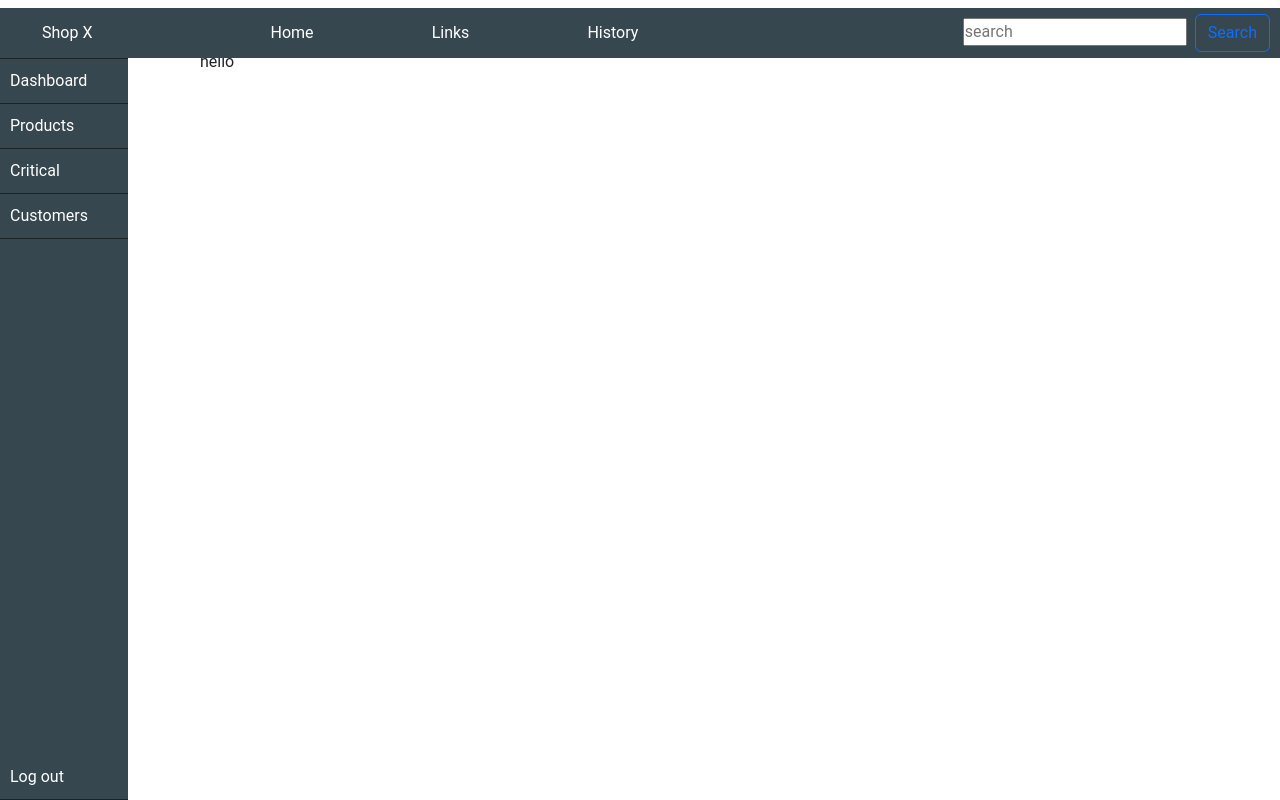
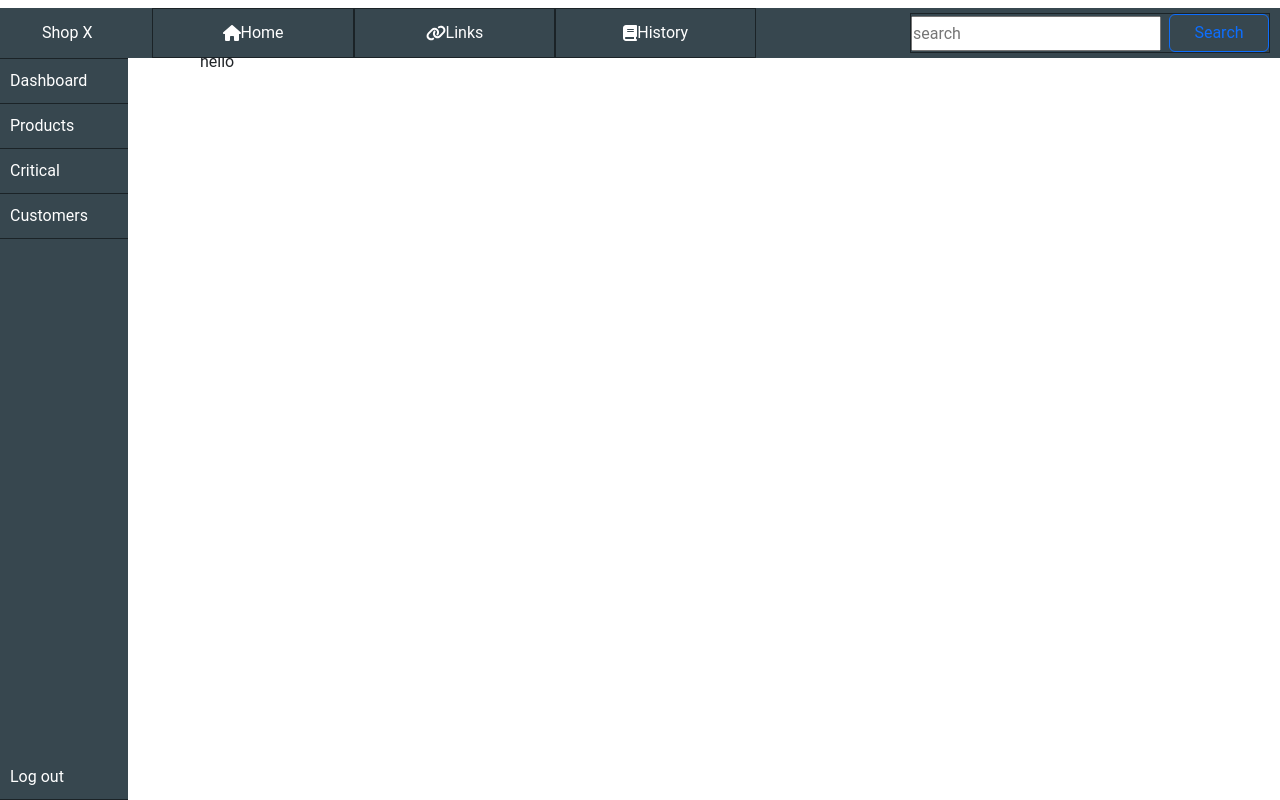
Before and after one commit to sonukuldeep/inventory, a React (Create React App) app: page / in a window 1280 px wide. Built offline with nearby package versions, Linux system fonts and the light colour scheme; a web font is replaced by a local one.

Commit message:
nav and sidebar done for now

```diff
--- a/src/Components/Navbar.css
+++ b/src/Components/Navbar.css
@@ -46,5 +46,29 @@
     display: flex;
     list-style: none;
     justify-content: space-evenly;
-    /* outline: 2px solid red; */
+    height: 50px;
 }
+
+.navbar .list-head .more div,.navbar .list-head .search {
+    border: 1px solid rgba(0, 0, 0, 0.5);
+    width: 100%;
+    height: 100%;
+    display: flex;
+    justify-content: center;
+    align-items: center;
+    transition: color 0.3s;
+}
+
+.navbar .list-head .more div:hover {
+    /* background-color: var(--color-fg-color); */
+    color: skyblue;
+}
+
+.navbar .list-head .search input {
+    height: 35px;
+    width: 250px;
+}
+
+.navbar .list-head .search button {
+    width: 100px;
+}
--- a/src/Components/Navbar.jsx
+++ b/src/Components/Navbar.jsx
@@ -12,9 +12,9 @@ const Navbar = () => {
           <li>Shop <span>X</span> </li>
           <li>
             <div className="more">
-                <div>Home</div>
-                <div>Links</div>
-                <div>History</div>
+                <div><FontAwesomeIcon icon={faHouse}/> Home</div>
+                <div><FontAwesomeIcon icon={faLink}/> Links</div>
+                <div><FontAwesomeIcon icon={faBook} /> History</div>
             </div>
           </li>
           <li><div className="search">
```
